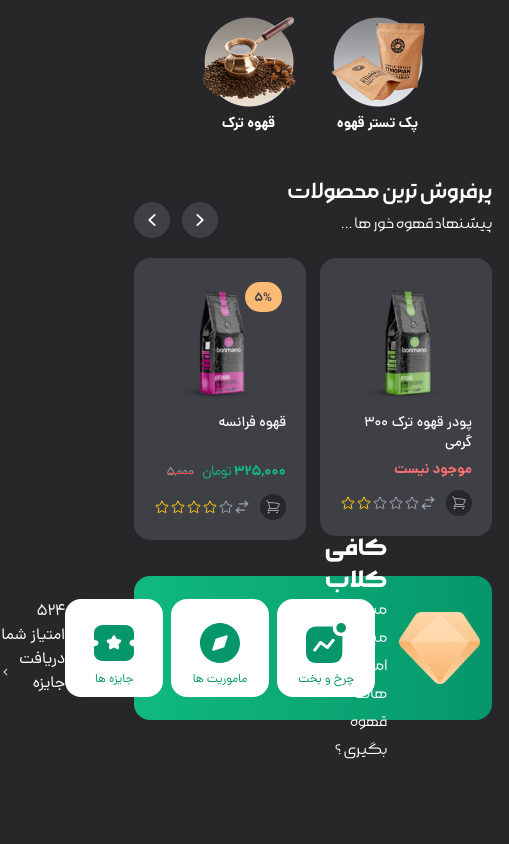
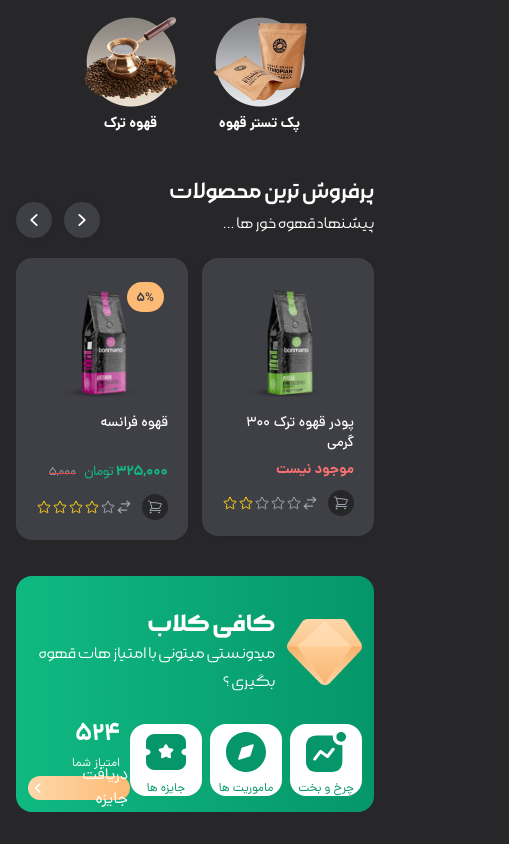
Before and after one commit to ramin-kp/coffee-shop, a React (Vite) app: page / in a window 390 px wide. Shown: the part 2102-2946 px from the top of the page, 509 px wide, since content can reach past the window. Before the commit the page ends 2866 px from the top, so only its background shows below. Built offline with nearby package versions, Linux system fonts and the light colour scheme.

Commit message:
resposive coffee club

```diff
--- a/src/Components/CoffeeClub/CoffeeClub.jsx
+++ b/src/Components/CoffeeClub/CoffeeClub.jsx
@@ -5,11 +5,11 @@ export default function CoffeeClub() {
   return (
     <section className="mb-8 md:mb-20">
       <div className="container">
-        <div className="flex gap-x-6 items-center h-36 px-3 md:px-11 text-white bg-gradient-to-r from-emerald-500 to-emerald-600 rounded-2xl">
-          <div className="flex items-center gap-3 md:gap-6">
+        <div className="flex flex-wrap lg:flex-nowrap xl:flex-nowrap gap-x-6 gap-y-6 lg:gap-y-0 lg:h-36 pt-8 lg:pt-0 px-3 xl:px-11 text-white bg-gradient-to-r from-emerald-500 to-emerald-600 rounded-2xl">
+          <div className="flex md:shrink-0 items-center gap-3 md:gap-6">
             <img
               src="./images/club/diamond.png"
-              className="w-[87px] md:w-[110px]"
+              className="w-[75px] md:w-[110px]"
               alt="coffee club"
             />
             <div>
@@ -21,9 +21,9 @@ export default function CoffeeClub() {
               </span>
             </div>
           </div>
-          <div className="flex justify-between items-center">
-            <div className="flex gap-2 md:gap-5">
-              <div className="w-[98px] h-[98px] pt-5 bg-white text-emerald-600 text-center rounded-2xl">
+          <div className="flex justify-between items-center w-full mb-3 xl:mr-16">
+            <div className="flex gap-2 xl:gap-5">
+              <div className="w-[72px] h-[72px] md:w-[98px] md:h-[98px] pt-1 md:pt-5 bg-white text-emerald-600 text-center rounded-2xl">
                 <svg className="w-12 h-12 pb-1 mx-auto">
                   <use href="#activity"></use>
                 </svg>
@@ -31,7 +31,7 @@ export default function CoffeeClub() {
                   چرخ و بخت
                 </span>
               </div>
-              <div className="w-[98px] h-[98px] pt-5 bg-white text-emerald-600 text-center rounded-2xl">
+              <div className="w-[72px] h-[72px] md:w-[98px] md:h-[98px] pt-1 md:pt-5 bg-white text-emerald-600 text-center rounded-2xl">
                 <svg className="w-12 h-12 pb-1 mx-auto">
                   <use href="#discovery"></use>
                 </svg>
@@ -40,7 +40,7 @@ export default function CoffeeClub() {
                 </span>
               </div>
 
-              <div className="w-[98px] h-[98px] pt-5 bg-white text-emerald-600 text-center rounded-2xl">
+              <div className="w-[72px] h-[72px] md:w-[98px] md:h-[98px] pt-1 md:pt-5 bg-white text-emerald-600 text-center rounded-2xl">
                 <svg className="w-12 h-12 pb-1 mx-auto">
                   <use href="#ticket-star"></use>
                 </svg>
@@ -50,9 +50,15 @@ export default function CoffeeClub() {
               </div>
             </div>
             <div className="flex flex-col">
-              <span>524</span>
-              <span>امتیاز شما</span>
-              <Link className="flex items-center">
+              <div className="flex flex-col mr-2.5">
+                <span className="inline-block font-DanaBold text-2xl md:text-3xl mb-1">
+                  524
+                </span>
+                <span className="inline-block text-xs md:text-sm mb-1 md:mb-2">
+                  امتیاز شما
+                </span>
+              </div>
+              <Link className="flex items-center justify-center w0[90px] md:w-[110px] h-[24px] md:h-8 pr-0.5  bg-gradient-to-r from-orange-200 to-orange-300 rounded-full">
                 دریافت جایزه
                 <svg className="w-5 h-5 md:w-6 md:h-6">
                   <use href="#chevron-left-mini"></use>
--- a/tailwind.config.js
+++ b/tailwind.config.js
@@ -37,7 +37,7 @@ export default {
         center: true,
         padding: {
           DEFAULT: "1rem",
-          lg: "0/625rem",
+          lg: "0.625rem",
         },
       },
       backgroundImage: {
```
